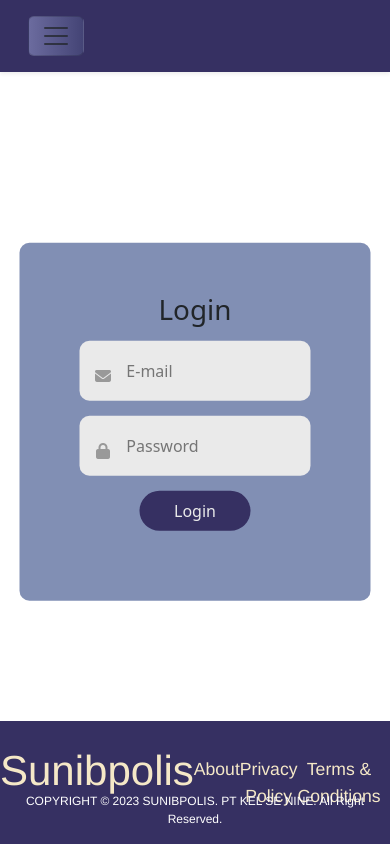
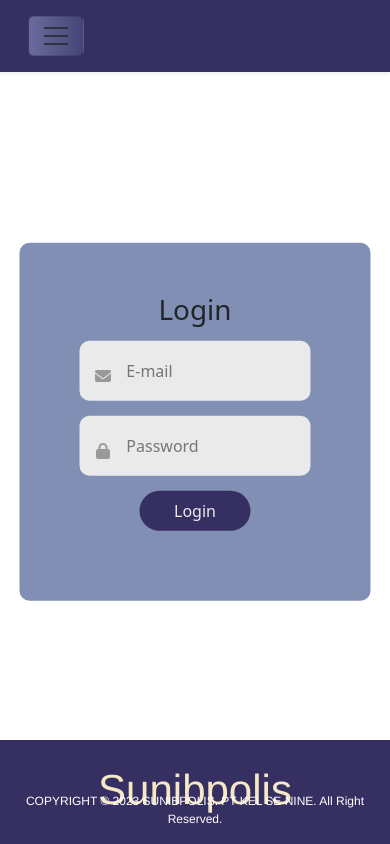
Before and after one commit to dihhzy/sunibpolis-frontEnd, a React (Create React App) app: page /login in a window 390 px wide. Built offline with nearby package versions, Linux system fonts and the light colour scheme.

Commit message:
footer update

```diff
--- a/src/Components/Footer.css
+++ b/src/Components/Footer.css
@@ -34,7 +34,6 @@
 
 .sosial {
   color: #F5E8C7;
-  font-size: 12px;
   text-decoration: none;
   display: flex;
   align-items: center;
@@ -114,3 +113,23 @@
 .description {
   color: rgb(255, 255, 255);
 }
+
+@media screen and (max-width: 450px) and (max-height: 1000px) {
+  .foot {
+  display: flex;
+  justify-content: space-between;
+  align-items: flex-start;
+  flex-wrap: wrap;
+  }
+
+  .box2, .box3 {
+    display: flex;
+    flex-direction: column;
+    justify-content: space-between;
+  }
+
+  .box4 {
+    display:block;
+    flex-direction: column;
+  }
+}
```
